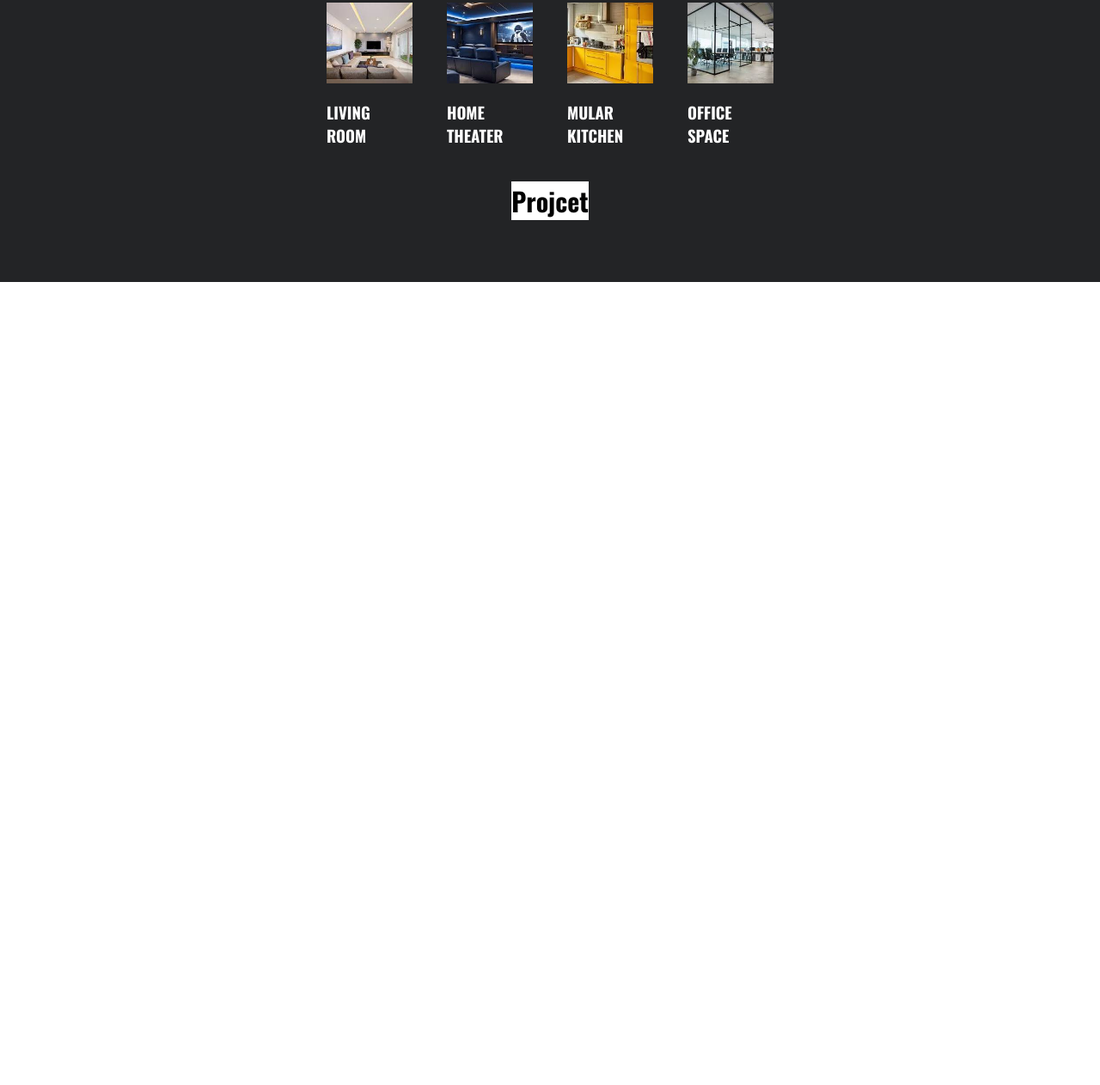
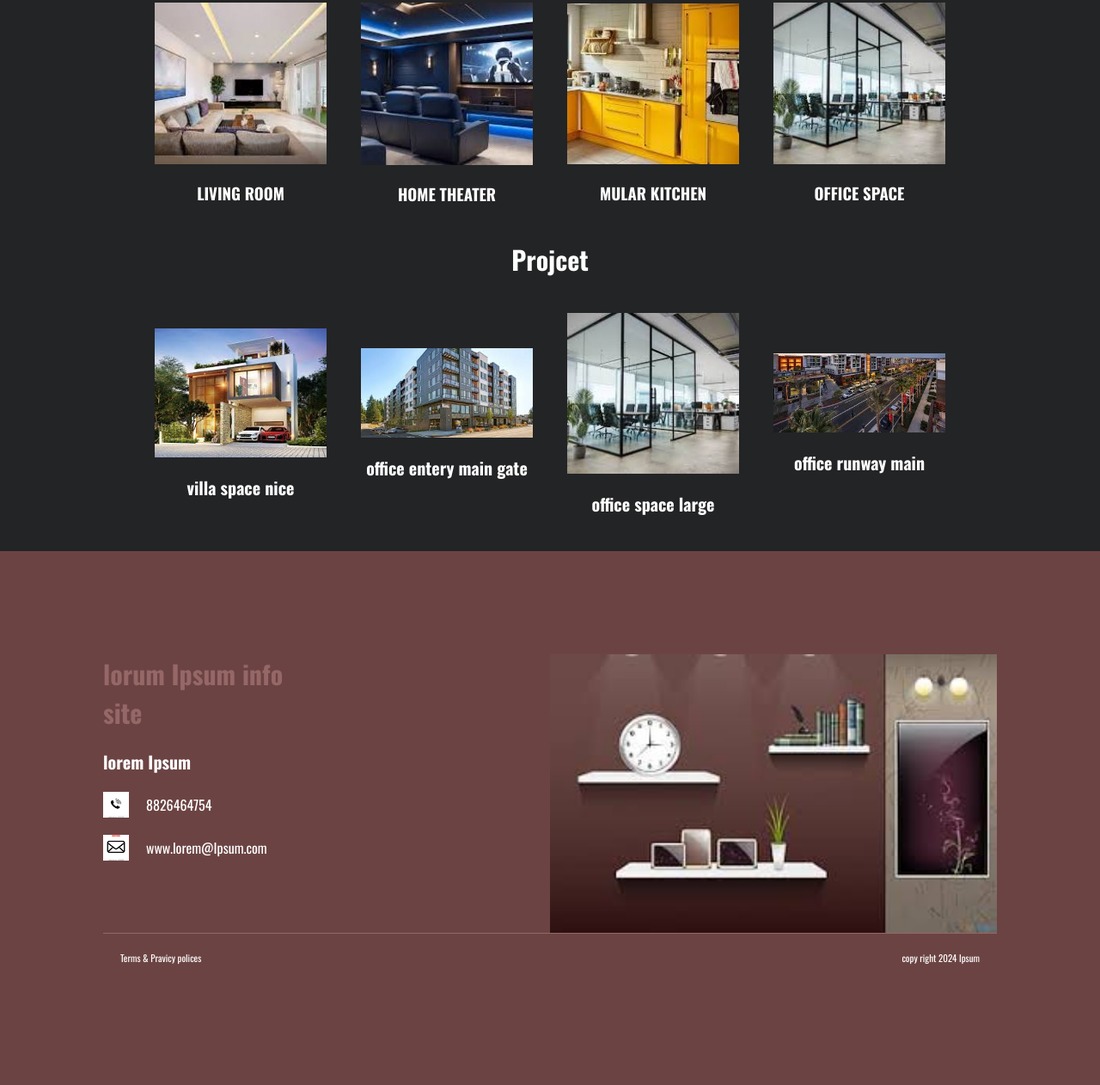
Before and after one commit to 22Abhi91/HTMLCSS, a plain HTML site: page index.html in a window 1280 px wide. Shown: the part 1456-2718 px from the top of the page at 86% size. Before the commit the page ends 1784 px from the top, so only its background shows below. Drawn offline with nearby package versions, Linux system fonts and the light colour scheme.

Commit message:
Changes in files

```diff
--- a/index.html
+++ b/index.html
@@ -88,28 +88,51 @@
             </div>
         </div>
         <!-- Project -->
-        <section class="project">
+        <section class="Project">
             <h2>Projcet</h2>
             <div class="Project-container">
                 <div class="Project-card">
-                    <img src="" alt="">
-                    <h3></h3>
+                    <img src="./villa.jpg" alt="">
+                    <h5>villa space nice</h5>
                 </div>
                 <div class="Project-card">
-                    <img src="" alt="">
-                    <h3></h3>
+                    <img src="./office enter.jpg" alt="">
+                    <h5>office entery main gate</h5>
                 </div>
                 <div class="Project-card">
-                    <img src="" alt="">
-                    <h3></h3>
+                    <img src="./office space.jpg" alt="">
+                    <h5>office space large</h5>
                 </div>
                 <div class="Project-card">
-                    <img src="" alt="">
-                    <h3></h3>
+                    <img src="./runway office.jpg" alt="">
+                    <h5>office runway main</h5>
                 </div>
         </section>
 
         </div>
-</body>
+        <!-- Footer1 -->
+<footer class="footer">
+    <div class="top-footer">
+        <div class="content">
 
+            <h2>lorum Ipsum info <span>site</span></h2>
+            <h3>lorem Ipsum</h3>
+            <div class="contact">
+                <div class="phone">
+                    <img src="./phone symb.jpg" alt="">
+                    <p>8826464754</p>
+                </div>
+                <div class="email">
+                    <img src="./messge.jpg" alt="">
+                    <p>www.lorem@Ipsum.com</p>
+                </div>
+            </div>
+        </div>
+        <img src="./footerlast.jpg" alt="" class="fi">
+    </div>
+<div class="buttom-footer">
+    <p>Terms & Pravicy polices </p>
+    <p>copy right 2024 Ipsum</p>
+</div>
+</footer>
 </html>
--- a/style.css
+++ b/style.css
@@ -207,7 +207,7 @@ li {
 }
 
 /* services */
-.services{
+.services {
     background-color: #232426;
     display: flex;
     justify-content: center;
@@ -216,30 +216,203 @@ li {
     padding: 100 0;
     gap: 40px;
 }
-.services h2{
+
+.services h2 {
     font-size: 30px;
-    background-color: white;
+    color: white;
 }
 
-.services .service-container{
+.services .service-container {
     display: flex;
     justify-content: center;
     align-items: center;
     flex-wrap: wrap;
     gap: 40px;
 }
-.services .service-container .service-card{
-    width: 100px;
+
+.services .service-container .service-card {
+    width: 200px;
     display: flex;
     justify-content: center;
     align-items: center;
     flex-direction: column;
     gap: 20px;
 }
-.services .service-container .service-card img{
+
+.services .service-container .service-card img {
     width: 100%;
 }
-.services .service-container .service-card h3{
+
+.services .service-container .service-card h3 {
     color: white;
+    white-space: nowrap;
 
 }
+
+@media(max-width:600px) {
+    .services {
+        padding: 100px 0;
+        gap: 50px;
+    }
+}
+
+/* .project */
+.Project {
+    background-color: #232426;
+    display: flex;
+    justify-content: center;
+    align-items: center;
+    flex-direction: column;
+    padding: 100 0;
+    gap: 40px;
+}
+
+.Project h2 {
+    color: white;
+    font-size: 30px;
+}
+.Project .Project-container .Project-card h5{
+    color: white;
+    font-size: 20px;
+}
+
+.Project .Project-container {
+    display: flex;
+    justify-content: center;
+    align-items: center;
+    flex-wrap: wrap;
+    gap: 40px;
+}
+
+.Project .Project-container .Project-card {
+    width: 200px;
+    display: flex;
+    justify-content: center;
+    align-items: center;
+    flex-direction: column;
+    gap: 20px;
+}
+
+.Project .Project-container .Project-card img {
+    width: 100%;
+
+}
+
+.Project .Project-container .Project-card h5 {
+    color: white;
+    white-space: nowrap;
+    gap: 40px;
+
+}
+
+@media(max-width:600px) {
+    .Project {
+        padding: 100px 0;
+        gap: 50px;
+    }
+}
+
+/* footer1 */
+.footer {
+    width: 100%;
+    background-color: #6c4343;
+    display: flex;
+    justify-content: center;
+    align-items: center;
+    flex-direction: column;
+    padding: 120px;
+}
+
+.footer .top-footer {
+    width: 100%;
+    display: flex;
+    align-items: center;
+    justify-content: space-between;
+    flex-wrap: wrap;
+}
+
+.footer .top-footer .content {
+    display: flex;
+    justify-content: center;
+    align-self: flex-start;
+    flex-direction: column;
+    gap: 20px;
+}
+
+.footer .top-footer h2 {
+    color: #956767;
+
+}
+
+.footer .top-footer h2 span {
+    display: block;
+}
+
+.footer .top-footer h3 {
+    color: white;
+    font-size: 20px;
+}
+
+.footer .top-footer .contact {
+    display: flex;
+    justify-content: center;
+    align-items: flex-start;
+    flex-direction: column;
+    gap: 20px;
+}
+
+.footer .phone {
+    display: flex;
+    justify-content: center;
+    align-items: center;
+    gap: 20px;
+    color: white;
+}
+
+.footer .email {
+    display: flex;
+    justify-content: center;
+    align-items: center;
+    gap: 20px;
+    color: white;
+}
+
+.footer .contact .phone img {
+    width: 50px;
+    height: 50px;
+}
+.footer .contact .email img{
+    width: 50px;
+    height: 50px;
+}
+.footer .buttom-footer{
+    border-top: 1px solid #956767;
+    width: 100%;
+    padding: 20px;
+    display: flex;
+    justify-content: space-between;
+    align-items: center;
+
+
+    color: white;
+}
+.footer .top-footer .content img{
+    width: 30px;
+    height: 30px;
+}
+.fi{
+    width: 50%;
+}
+.footer .buttom-footer p{
+    font-weight: 400;
+    font-size: 11px;
+}
+@media(max-width:1100px){
+    .footer{
+        padding: 30px;
+        padding-top: 50px;
+    }
+.footer .top-footer{
+    flex-direction: column-reverse;
+}
+}
```
Also changed, not shown: footerlast.jpg (added), messge.jpg (added), phone symb.jpg (added).
